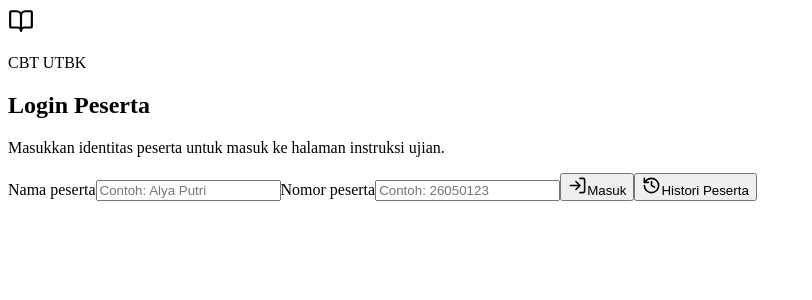
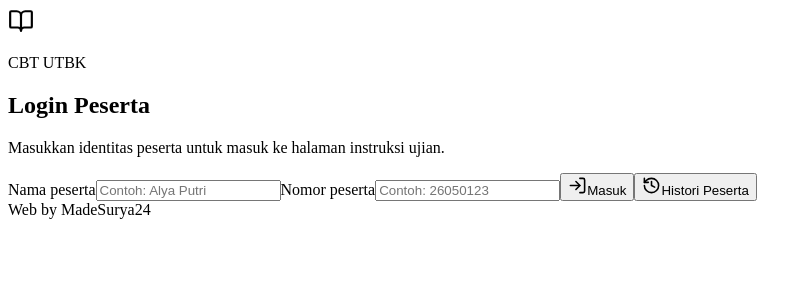
Before and after one commit to MadeSurya24/Latihan_CBT, a React (Vite) app: page / in a window 1280 px wide. Shown: the top 300 px of the page, without its empty margins (0-812 px from the left). Built offline with nearby package versions, Linux system fonts and the light colour scheme; the HTML template or start-up script is replaced by a standard one.

Commit message:
Add MadeSurya24 watermark

```diff
--- a/src/App.jsx
+++ b/src/App.jsx
@@ -721,7 +721,20 @@ function App() {
 }
 
 function Shell({ centered = false, children }) {
-  return <div className={centered ? 'flex min-h-screen items-center justify-center bg-slate-100 p-4' : 'min-h-screen bg-slate-100'}>{children}</div>;
+  return (
+    <div className={centered ? 'flex min-h-screen items-center justify-center bg-slate-100 p-4' : 'min-h-screen bg-slate-100'}>
+      {children}
+      <Watermark />
+    </div>
+  );
+}
+
+function Watermark() {
+  return (
+    <div className="pointer-events-none fixed bottom-3 right-3 z-[60] rounded-md border border-slate-200 bg-white/90 px-3 py-1.5 text-xs font-semibold text-slate-500 shadow-sm backdrop-blur">
+      Web by MadeSurya24
+    </div>
+  );
 }
 
 function Info({ label, value }) {
```
